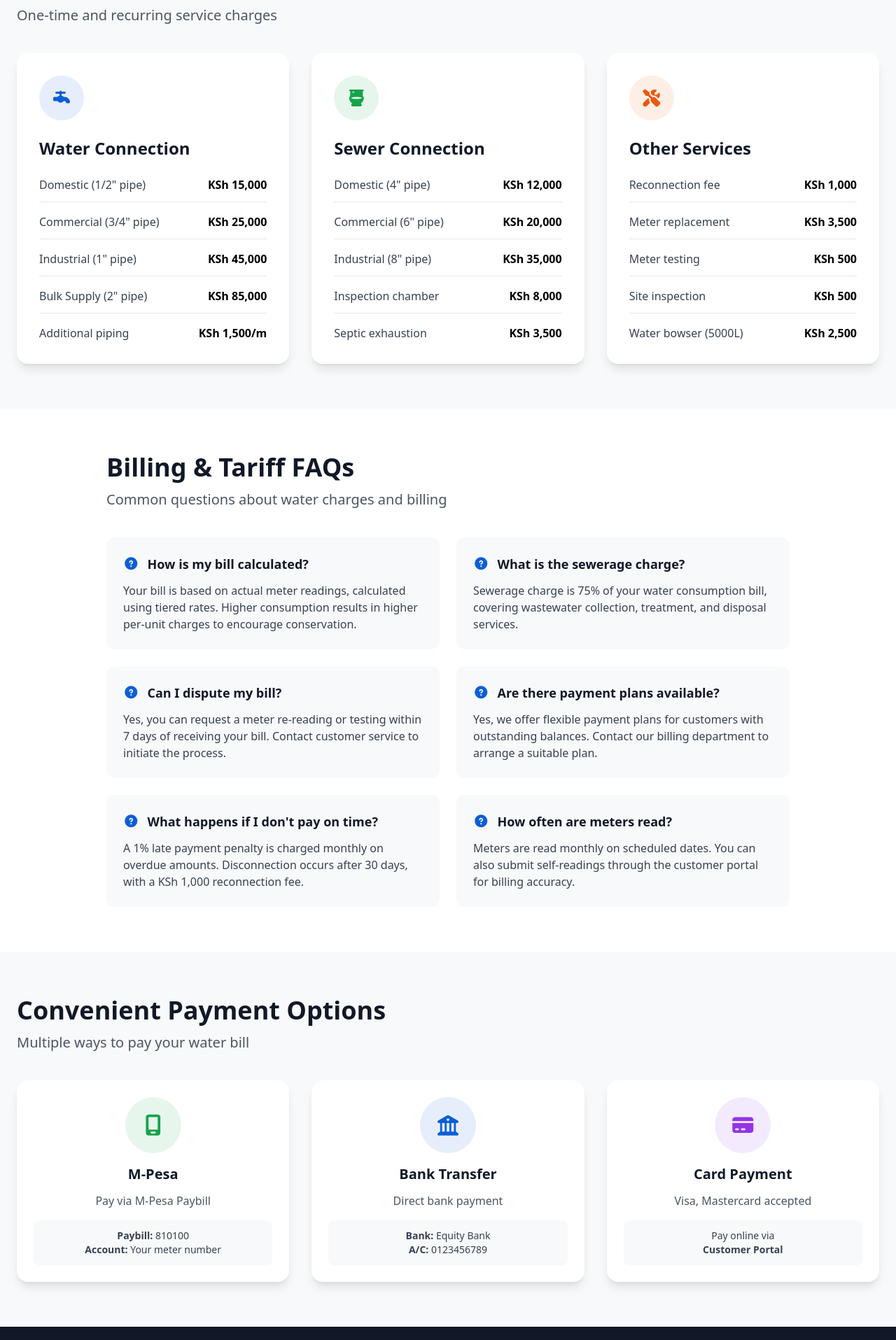
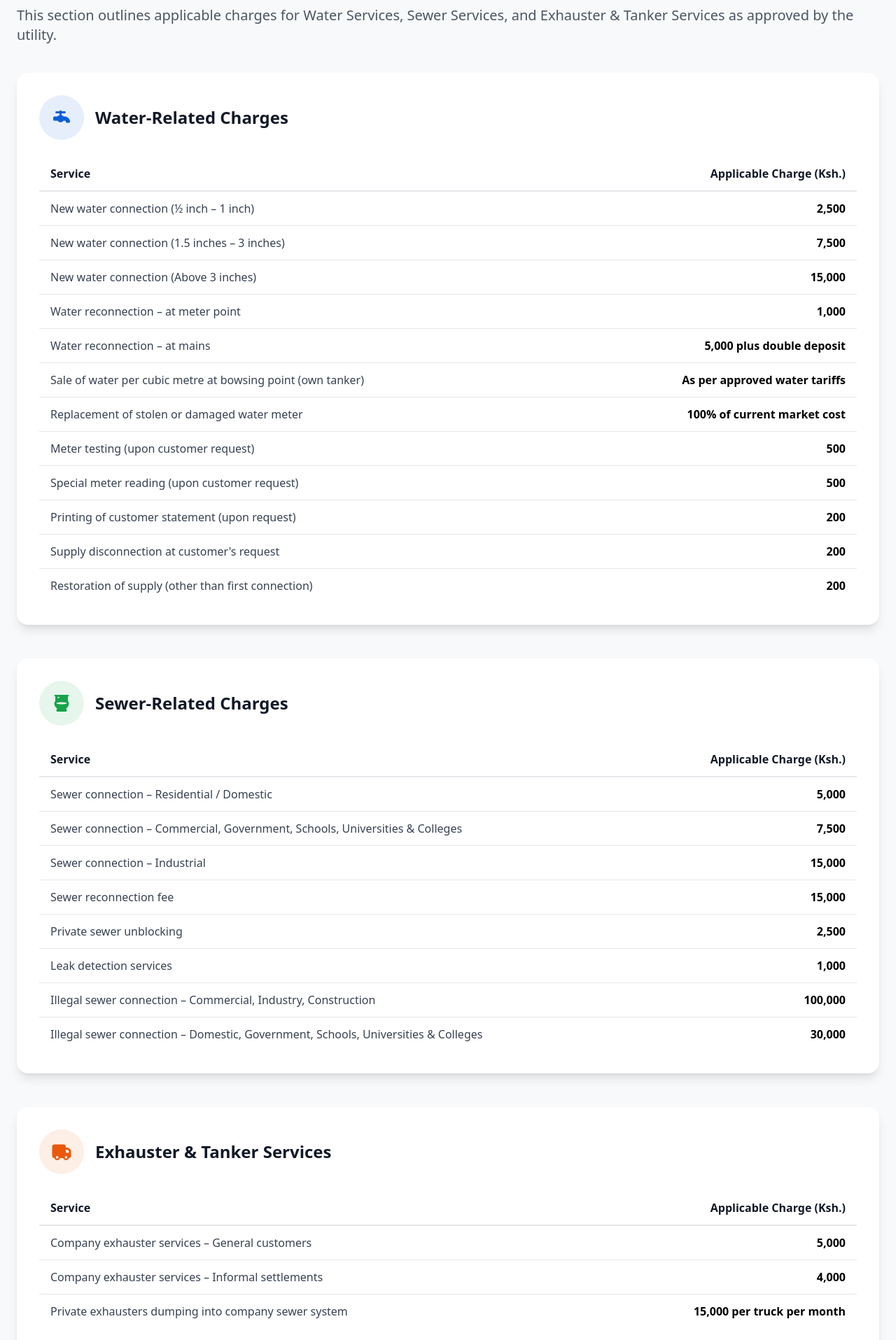
Before and after one commit to KikuyuWater/Kikuyu-Water, a React (Create React App) app in the folder kikuyu-water/: page /tarrif in a window 1280 px wide. Shown: the part 4605-6520 px from the top of the page at 70% size. Built offline with nearby package versions, Linux system fonts and the light colour scheme.

Commit message:
Update tariff page with comprehensive miscellaneous charges

```diff
--- a/kikuyu-water/src/pages/tariff-page/ConnectionSection.jsx
+++ b/kikuyu-water/src/pages/tariff-page/ConnectionSection.jsx
@@ -6,112 +6,195 @@ const ConnectionSection = () => {
       <div className="max-w-7xl mx-auto px-6">
         <div className="mb-10">
           <h2 className="text-4xl font-black text-gray-900 mb-3">
-            Connection & Service Fees
+            Miscellaneous Charges
           </h2>
           <p className="text-xl text-gray-600">
-            One-time and recurring service charges
+            This section outlines applicable charges for Water Services, Sewer Services, and Exhauster & Tanker Services as approved by the utility.
           </p>
         </div>
-        <div className="grid grid-cols-3 gap-8">
-          <div
-            id="water-connection-fees"
-            className="bg-white rounded-2xl p-8 shadow-lg"
-          >
-            <div className="bg-primary/10 w-16 h-16 rounded-full flex items-center justify-center mb-6">
+
+        {/* Water-Related Charges */}
+        <div className="mb-12">
+          <div className="bg-white rounded-2xl p-8 shadow-lg">
+            <div className="flex items-center mb-6">
+              <div className="bg-primary/10 w-16 h-16 rounded-full flex items-center justify-center mr-4">
                 <i className="fa-solid fa-faucet text-primary text-2xl"></i>
               </div>
-            <h3 className="text-2xl font-bold text-gray-900 mb-6">
-              Water Connection
+              <h3 className="text-2xl font-bold text-gray-900">
+                Water-Related Charges
               </h3>
-            <div className="space-y-4">
-              <div className="flex justify-between items-center pb-3 border-b">
-                <span className="text-gray-700">Domestic (1/2" pipe)</span>
-                <span className="font-bold">KSh 15,000</span>
             </div>
-              <div className="flex justify-between items-center pb-3 border-b">
-                <span className="text-gray-700">Commercial (3/4" pipe)</span>
-                <span className="font-bold">KSh 25,000</span>
-              </div>
-              <div className="flex justify-between items-center pb-3 border-b">
-                <span className="text-gray-700">Industrial (1" pipe)</span>
-                <span className="font-bold">KSh 45,000</span>
-              </div>
-              <div className="flex justify-between items-center pb-3 border-b">
-                <span className="text-gray-700">Bulk Supply (2" pipe)</span>
-                <span className="font-bold">KSh 85,000</span>
-              </div>
-              <div className="flex justify-between items-center">
-                <span className="text-gray-700">Additional piping</span>
-                <span className="font-bold">KSh 1,500/m</span>
+            <div className="overflow-x-auto">
+              <table className="w-full">
+                <thead>
+                  <tr className="border-b-2 border-gray-200">
+                    <th className="text-left py-3 px-4 font-bold text-gray-900">Service</th>
+                    <th className="text-right py-3 px-4 font-bold text-gray-900">Applicable Charge (Ksh.)</th>
+                  </tr>
+                </thead>
+                <tbody className="divide-y divide-gray-200">
+                  <tr>
+                    <td className="py-3 px-4 text-gray-700">New water connection (½ inch – 1 inch)</td>
+                    <td className="py-3 px-4 text-right font-semibold">2,500</td>
+                  </tr>
+                  <tr>
+                    <td className="py-3 px-4 text-gray-700">New water connection (1.5 inches – 3 inches)</td>
+                    <td className="py-3 px-4 text-right font-semibold">7,500</td>
+                  </tr>
+                  <tr>
+                    <td className="py-3 px-4 text-gray-700">New water connection (Above 3 inches)</td>
+                    <td className="py-3 px-4 text-right font-semibold">15,000</td>
+                  </tr>
+                  <tr>
+                    <td className="py-3 px-4 text-gray-700">Water reconnection – at meter point</td>
+                    <td className="py-3 px-4 text-right font-semibold">1,000</td>
+                  </tr>
+                  <tr>
+                    <td className="py-3 px-4 text-gray-700">Water reconnection – at mains</td>
+                    <td className="py-3 px-4 text-right font-semibold">5,000 plus double deposit</td>
+                  </tr>
+                  <tr>
+                    <td className="py-3 px-4 text-gray-700">Sale of water per cubic metre at bowsing point (own tanker)</td>
+                    <td className="py-3 px-4 text-right font-semibold">As per approved water tariffs</td>
+                  </tr>
+                  <tr>
+                    <td className="py-3 px-4 text-gray-700">Replacement of stolen or damaged water meter</td>
+                    <td className="py-3 px-4 text-right font-semibold">100% of current market cost</td>
+                  </tr>
+                  <tr>
+                    <td className="py-3 px-4 text-gray-700">Meter testing (upon customer request)</td>
+                    <td className="py-3 px-4 text-right font-semibold">500</td>
+                  </tr>
+                  <tr>
+                    <td className="py-3 px-4 text-gray-700">Special meter reading (upon customer request)</td>
+                    <td className="py-3 px-4 text-right font-semibold">500</td>
+                  </tr>
+                  <tr>
+                    <td className="py-3 px-4 text-gray-700">Printing of customer statement (upon request)</td>
+                    <td className="py-3 px-4 text-right font-semibold">200</td>
+                  </tr>
+                  <tr>
+                    <td className="py-3 px-4 text-gray-700">Supply disconnection at customer's request</td>
+                    <td className="py-3 px-4 text-right font-semibold">200</td>
+                  </tr>
+                  <tr>
+                    <td className="py-3 px-4 text-gray-700">Restoration of supply (other than first connection)</td>
+                    <td className="py-3 px-4 text-right font-semibold">200</td>
+                  </tr>
+                </tbody>
+              </table>
             </div>
           </div>
         </div>
 
-          <div
-            id="sewer-connection-fees"
-            className="bg-white rounded-2xl p-8 shadow-lg"
-          >
-            <div className="bg-green-600/10 w-16 h-16 rounded-full flex items-center justify-center mb-6">
+        {/* Sewer-Related Charges */}
+        <div className="mb-12">
+          <div className="bg-white rounded-2xl p-8 shadow-lg">
+            <div className="flex items-center mb-6">
+              <div className="bg-green-600/10 w-16 h-16 rounded-full flex items-center justify-center mr-4">
                 <i className="fa-solid fa-toilet text-green-600 text-2xl"></i>
               </div>
-            <h3 className="text-2xl font-bold text-gray-900 mb-6">
-              Sewer Connection
+              <h3 className="text-2xl font-bold text-gray-900">
+                Sewer-Related Charges
               </h3>
-            <div className="space-y-4">
-              <div className="flex justify-between items-center pb-3 border-b">
-                <span className="text-gray-700">Domestic (4" pipe)</span>
-                <span className="font-bold">KSh 12,000</span>
             </div>
-              <div className="flex justify-between items-center pb-3 border-b">
-                <span className="text-gray-700">Commercial (6" pipe)</span>
-                <span className="font-bold">KSh 20,000</span>
-              </div>
-              <div className="flex justify-between items-center pb-3 border-b">
-                <span className="text-gray-700">Industrial (8" pipe)</span>
-                <span className="font-bold">KSh 35,000</span>
-              </div>
-              <div className="flex justify-between items-center pb-3 border-b">
-                <span className="text-gray-700">Inspection chamber</span>
-                <span className="font-bold">KSh 8,000</span>
-              </div>
-              <div className="flex justify-between items-center">
-                <span className="text-gray-700">Septic exhaustion</span>
-                <span className="font-bold">KSh 3,500</span>
+            <div className="overflow-x-auto">
+              <table className="w-full">
+                <thead>
+                  <tr className="border-b-2 border-gray-200">
+                    <th className="text-left py-3 px-4 font-bold text-gray-900">Service</th>
+                    <th className="text-right py-3 px-4 font-bold text-gray-900">Applicable Charge (Ksh.)</th>
+                  </tr>
+                </thead>
+                <tbody className="divide-y divide-gray-200">
+                  <tr>
+                    <td className="py-3 px-4 text-gray-700">Sewer connection – Residential / Domestic</td>
+                    <td className="py-3 px-4 text-right font-semibold">5,000</td>
+                  </tr>
+                  <tr>
+                    <td className="py-3 px-4 text-gray-700">Sewer connection – Commercial, Government, Schools, Universities & Colleges</td>
+                    <td className="py-3 px-4 text-right font-semibold">7,500</td>
+                  </tr>
+                  <tr>
+                    <td className="py-3 px-4 text-gray-700">Sewer connection – Industrial</td>
+                    <td className="py-3 px-4 text-right font-semibold">15,000</td>
+                  </tr>
+                  <tr>
+                    <td className="py-3 px-4 text-gray-700">Sewer reconnection fee</td>
+                    <td className="py-3 px-4 text-right font-semibold">15,000</td>
+                  </tr>
+                  <tr>
+                    <td className="py-3 px-4 text-gray-700">Private sewer unblocking</td>
+                    <td className="py-3 px-4 text-right font-semibold">2,500</td>
+                  </tr>
+                  <tr>
+                    <td className="py-3 px-4 text-gray-700">Leak detection services</td>
+                    <td className="py-3 px-4 text-right font-semibold">1,000</td>
+                  </tr>
+                  <tr>
+                    <td className="py-3 px-4 text-gray-700">Illegal sewer connection – Commercial, Industry, Construction</td>
+                    <td className="py-3 px-4 text-right font-semibold">100,000</td>
+                  </tr>
+                  <tr>
+                    <td className="py-3 px-4 text-gray-700">Illegal sewer connection – Domestic, Government, Schools, Universities & Colleges</td>
+                    <td className="py-3 px-4 text-right font-semibold">30,000</td>
+                  </tr>
+                </tbody>
+              </table>
             </div>
           </div>
         </div>
 
-          <div
-            id="other-service-fees"
-            className="bg-white rounded-2xl p-8 shadow-lg"
-          >
-            <div className="bg-orange-600/10 w-16 h-16 rounded-full flex items-center justify-center mb-6">
-              <i className="fa-solid fa-tools text-orange-600 text-2xl"></i>
+        {/* Exhauster & Tanker Services */}
+        <div className="mb-12">
+          <div className="bg-white rounded-2xl p-8 shadow-lg">
+            <div className="flex items-center mb-6">
+              <div className="bg-orange-600/10 w-16 h-16 rounded-full flex items-center justify-center mr-4">
+                <i className="fa-solid fa-truck text-orange-600 text-2xl"></i>
               </div>
-            <h3 className="text-2xl font-bold text-gray-900 mb-6">
-              Other Services
+              <h3 className="text-2xl font-bold text-gray-900">
+                Exhauster & Tanker Services
               </h3>
-            <div className="space-y-4">
-              <div className="flex justify-between items-center pb-3 border-b">
-                <span className="text-gray-700">Reconnection fee</span>
-                <span className="font-bold">KSh 1,000</span>
             </div>
-              <div className="flex justify-between items-center pb-3 border-b">
-                <span className="text-gray-700">Meter replacement</span>
-                <span className="font-bold">KSh 3,500</span>
+            <div className="overflow-x-auto">
+              <table className="w-full">
+                <thead>
+                  <tr className="border-b-2 border-gray-200">
+                    <th className="text-left py-3 px-4 font-bold text-gray-900">Service</th>
+                    <th className="text-right py-3 px-4 font-bold text-gray-900">Applicable Charge (Ksh.)</th>
+                  </tr>
+                </thead>
+                <tbody className="divide-y divide-gray-200">
+                  <tr>
+                    <td className="py-3 px-4 text-gray-700">Company exhauster services – General customers</td>
+                    <td className="py-3 px-4 text-right font-semibold">5,000</td>
+                  </tr>
+                  <tr>
+                    <td className="py-3 px-4 text-gray-700">Company exhauster services – Informal settlements</td>
+                    <td className="py-3 px-4 text-right font-semibold">4,000</td>
+                  </tr>
+                  <tr>
+                    <td className="py-3 px-4 text-gray-700">Private exhausters dumping into company sewer system</td>
+                    <td className="py-3 px-4 text-right font-semibold">15,000 per truck per month</td>
+                  </tr>
+                </tbody>
+              </table>
             </div>
-              <div className="flex justify-between items-center pb-3 border-b">
-                <span className="text-gray-700">Meter testing</span>
-                <span className="font-bold">KSh 500</span>
           </div>
-              <div className="flex justify-between items-center pb-3 border-b">
-                <span className="text-gray-700">Site inspection</span>
-                <span className="font-bold">KSh 500</span>
         </div>
-              <div className="flex justify-between items-center">
-                <span className="text-gray-700">Water bowser (5000L)</span>
-                <span className="font-bold">KSh 2,500</span>
+
+        {/* Important Notice */}
+        <div className="bg-blue-50 border-l-4 border-primary rounded-lg p-6">
+          <div className="flex items-start">
+            <div className="flex-shrink-0">
+              <i className="fa-solid fa-circle-info text-primary text-2xl"></i>
             </div>
+            <div className="ml-4">
+              <h4 className="text-lg font-bold text-gray-900 mb-2">Important Notice</h4>
+              <p className="text-gray-700">
+                All charges are subject to review in accordance with WASREB regulations and approved tariff schedules.
+                Customers are encouraged to confirm applicable fees with the Commercial Department before service application.
+              </p>
             </div>
           </div>
         </div>
```
Lines whose indentation alone changed are shown as unchanged.
